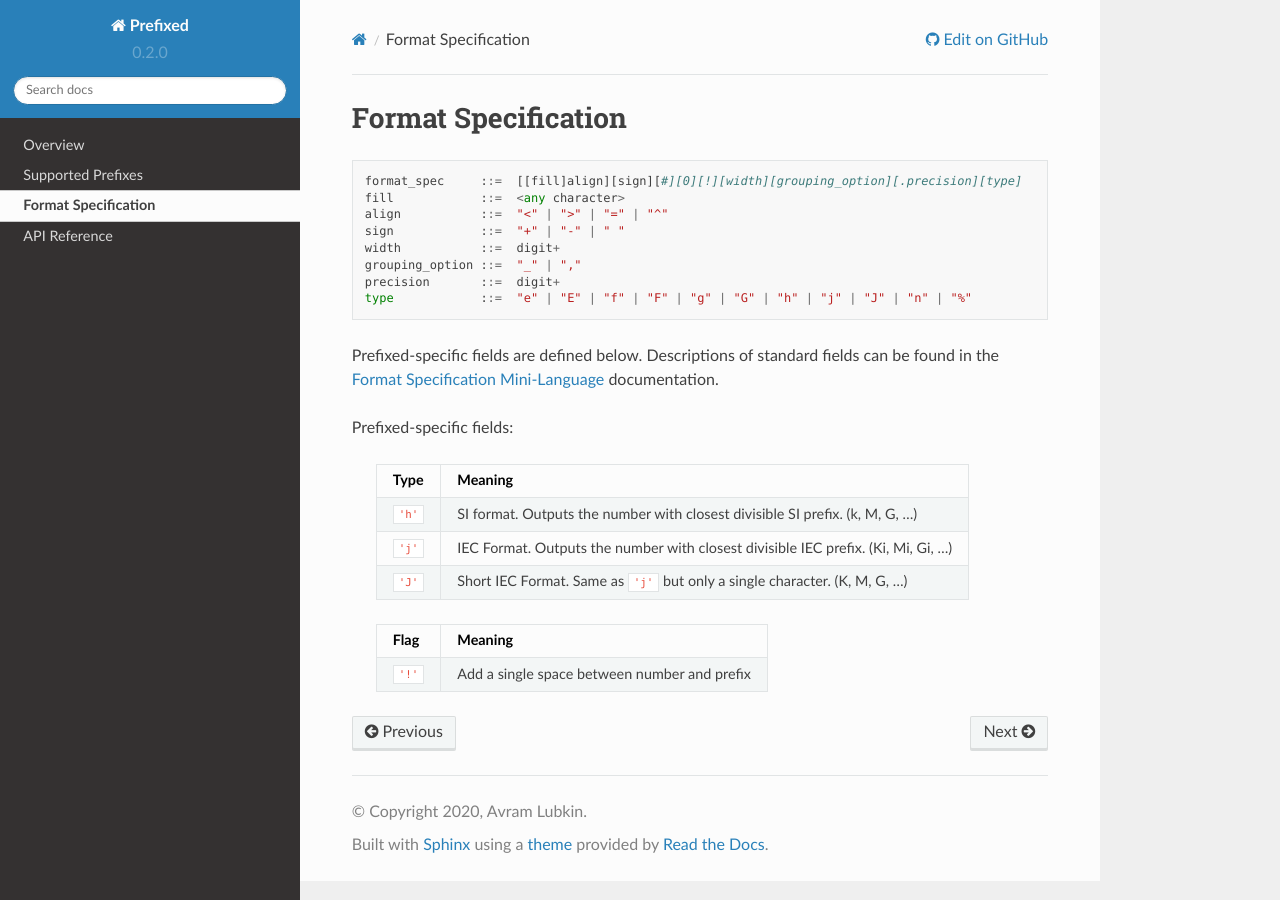
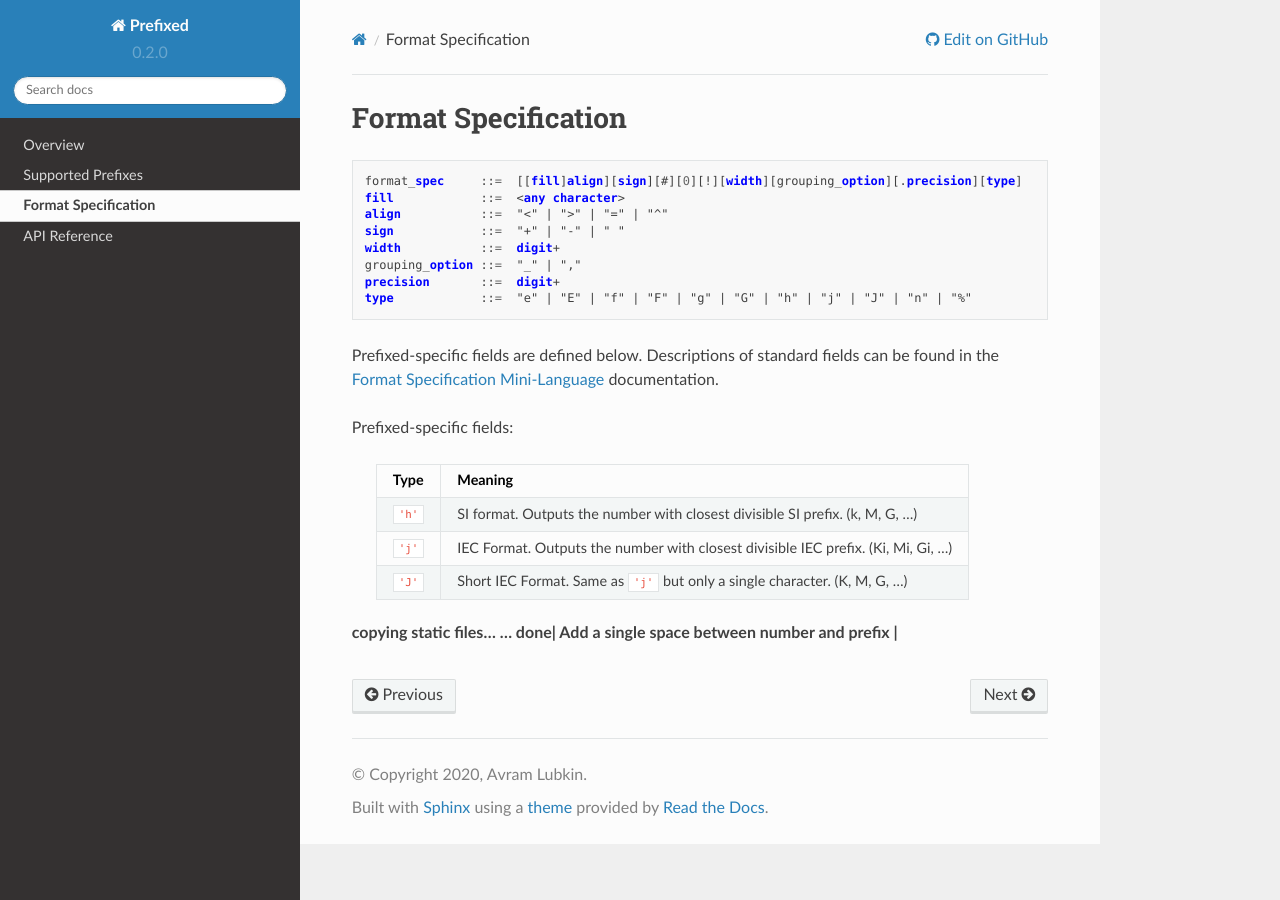
Before and after one commit to Rockhopper-Technologies/prefixed, a Sphinx documentation site: the page built from doc/format_spec.rst, in a window 1280 px wide. Built offline with Sphinx 7.4.7 and the Read the Docs theme 2.0.0, drawn with Linux system fonts in a browser that asks for light colours.

Commit message:
RTD requires a language

```diff
--- a/doc/format_spec.rst
+++ b/doc/format_spec.rst
@@ -10,7 +10,7 @@
 Format Specification
 ====================
 
-.. code-block::
+.. code-block:: abnf
 
     format_spec     ::=  [[fill]align][sign][#][0][!][width][grouping_option][.precision][type]
     fill            ::=  <any character>
@@ -40,10 +40,7 @@
   |         | character.   (K, M, G, ...)                              |
   +---------+----------------------------------------------------------+
 
-  +---------+----------------------------------------------------------+
-  | Flag    | Meaning                                                  |
-  +=========+==========================================================+
-  | ``'!'`` | Add a single space between number and prefix             |
+copying static files... ... done| Add a single space between number and prefix             |
   +---------+----------------------------------------------------------+
 
   .. _Format Specification Mini-Language: https://docs.python.org/3/library/string.html#formatspec
```
